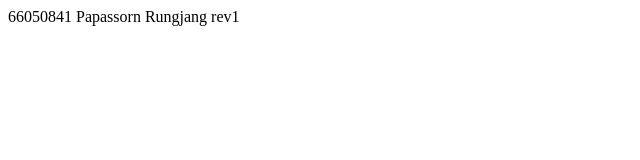
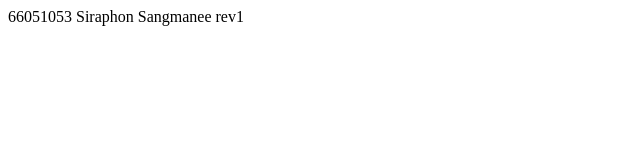
Before and after one commit to Pick36/git101_Papassorn, a plain HTML site: page index.html in a window 1280 px wide. Shown: the full height of the page, 0-640 px from the left. Drawn offline with Linux system fonts and the light colour scheme.

Commit message:
Update index.html

```diff
--- a/index.html
+++ b/index.html
@@ -6,6 +6,6 @@
     <title>Document</title>
 </head>
 <body>
-    66050841 Papassorn Rungjang rev1
+    66051053 Siraphon Sangmanee rev1
 </body>
 </html>
```
